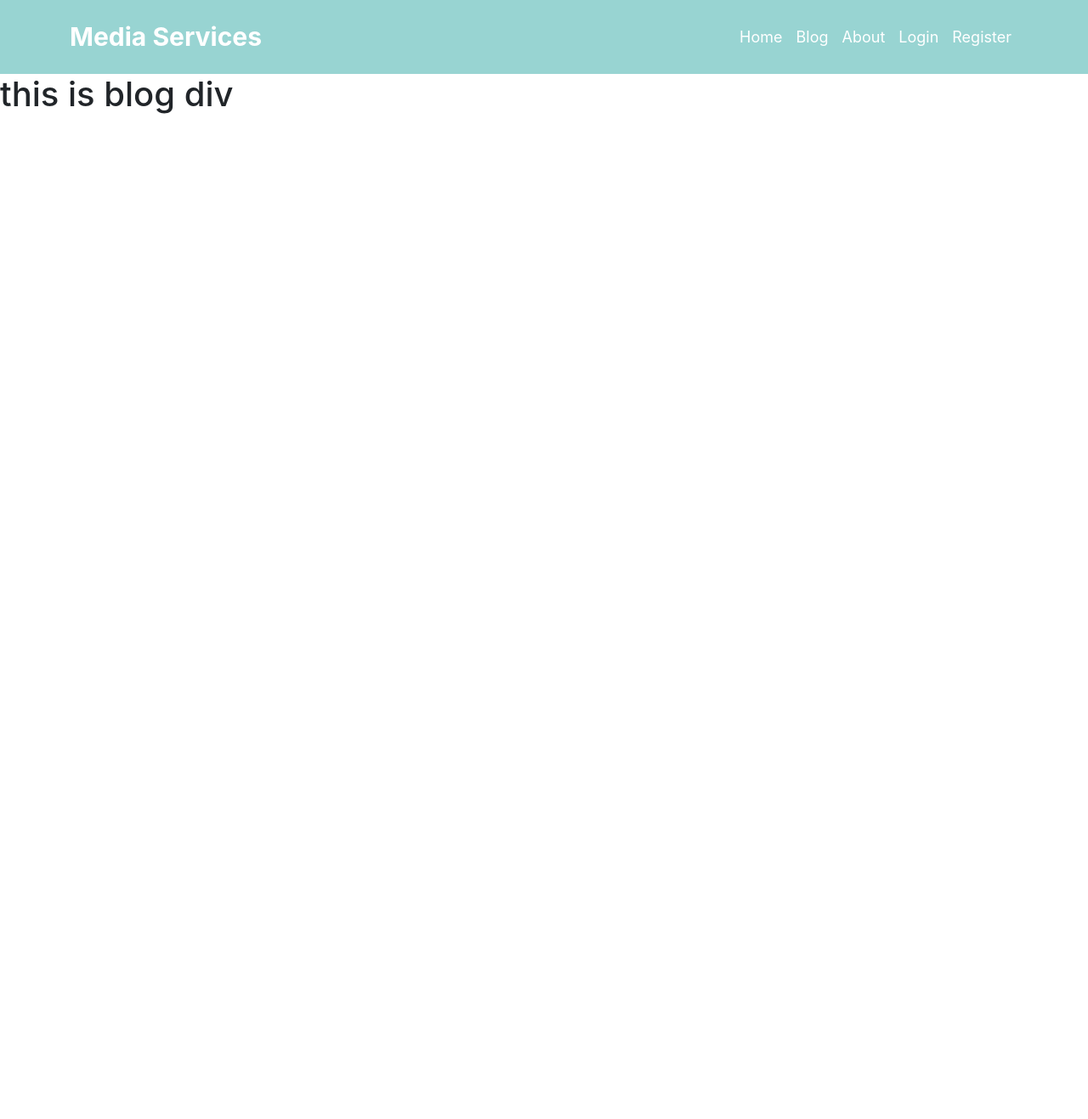
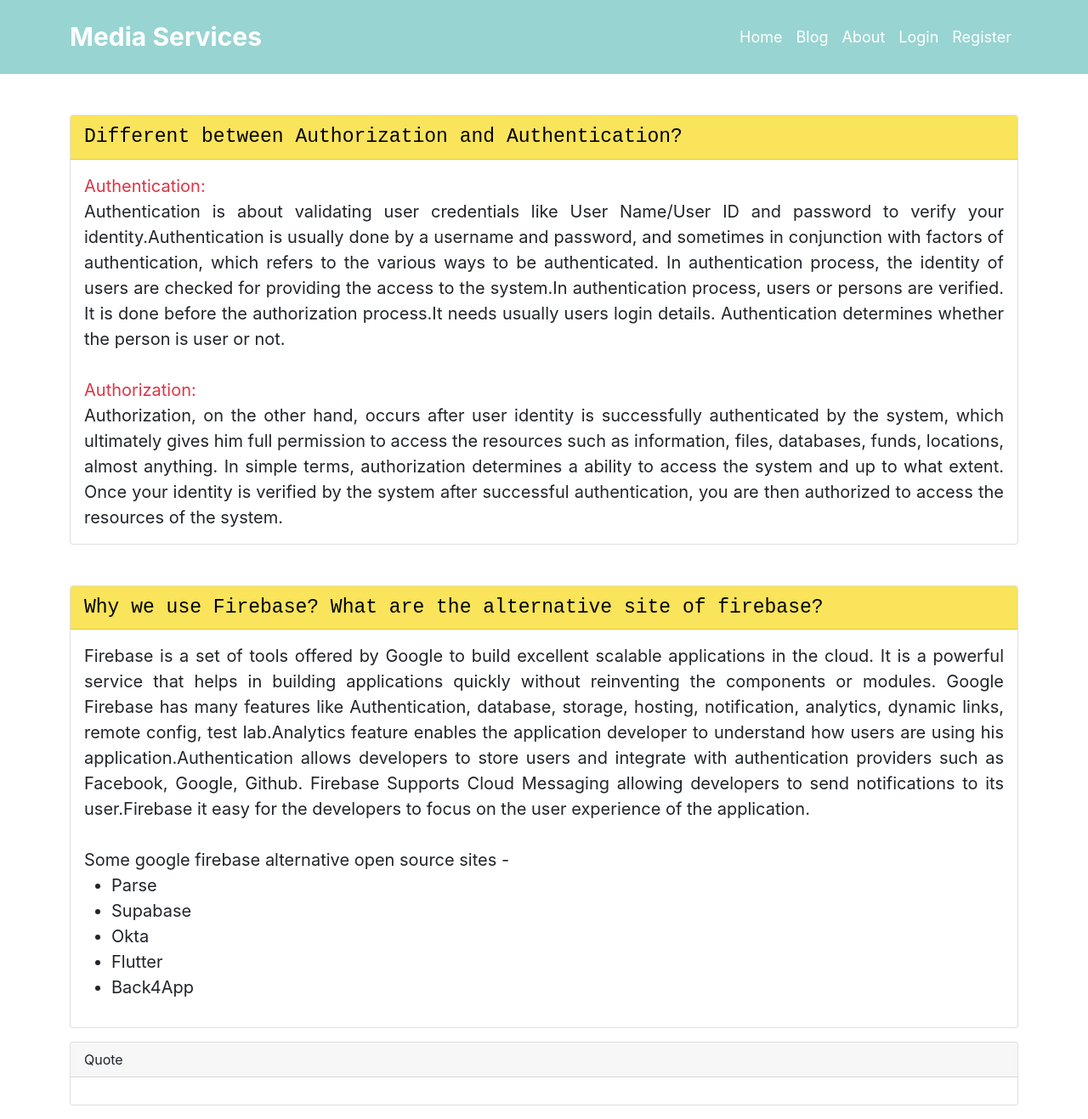
Before and after one commit to Nahid-khandakar/Media-Service, a React (Create React App) app: page /blog in a window 1280 px wide. Shown: the whole page at 85% size. Before the commit the page ends 800 px from the top, so only its background shows below. Built offline with nearby package versions, Linux system fonts and the light colour scheme.

Commit message:
blog section question ans done

```diff
--- a/src/App.js
+++ b/src/App.js
@@ -5,9 +5,8 @@ import Blog from './component/Blog/Blog';
 import Home from './component/Home/Home';
 import Login from './component/Login/Login';
 import Register from './component/Register/Register';
+import Header from './component/Shared/Header/Header';
 
-
-import Header from './component/Shared/Header/Header';
 
 
 function App() {
@@ -25,7 +24,6 @@ function App() {
       </Routes>
 
 
-
     </div>
   );
 }
--- a/src/component/Blog/Blog.css
+++ b/src/component/Blog/Blog.css
@@ -0,0 +1,12 @@
+.blog-header {
+    background-color: #f9e45b;
+    color: black;
+    font-family: monospace;
+    font-size: 23px;
+    font-weight: 500;
+
+}
+
+.blog-body {
+    text-align: justify;
+}
--- a/src/component/Blog/Blog.js
+++ b/src/component/Blog/Blog.js
@@ -1,11 +1,87 @@
 import React from 'react';
+import { Card } from 'react-bootstrap';
 import './Blog.css'
 
 const Blog = () => {
     return (
-        <div>
-            <h1>this is blog div</h1>
-        </div>
+
+        <>
+            {/* question 1 */}
+
+            <div className='container my-5'>
+                <Card>
+                    <Card.Header className='blog-header'>Different between Authorization and Authentication?</Card.Header>
+                    <Card.Body className='blog-body'>
+                        <blockquote className="blockquote mb-0">
+                            <p>
+                                <span className='text-danger'>Authentication:</span>
+                                <br />
+
+                                Authentication is about validating user credentials like User Name/User ID and password to verify your identity.Authentication is usually done by a username and password, and sometimes in conjunction with factors of authentication, which refers to the various ways to be authenticated.
+
+                                In authentication process, the identity of users are checked for providing the access to the system.In authentication process, users or persons are verified.
+                                It is done before the authorization process.It needs usually users login details.
+                                Authentication determines whether the person is user or not.
+                                <br />
+                                <br />
+                                <span className='text-danger'>Authorization:</span>
+                                <br />
+                                Authorization, on the other hand, occurs after user identity is successfully authenticated by the system, which ultimately gives him full permission to access the resources such as information, files, databases, funds, locations, almost anything. In simple terms, authorization determines a ability to access the system and up to what extent. Once your identity is verified by the system after successful authentication, you are then authorized to access the resources of the system.
+
+                            </p>
+                        </blockquote>
+                    </Card.Body>
+                </Card>
+            </div>
+
+            {/* question 2 */}
+
+            <div className='container my-3'>
+                <Card>
+                    <Card.Header className='blog-header'>Why we use Firebase? What are the alternative site of firebase? </Card.Header>
+                    <Card.Body className='blog-body'>
+                        <blockquote className="blockquote mb-0">
+                            <p>
+                                Firebase is a set of tools offered by Google to build excellent scalable applications in the cloud. It is a powerful service that helps in building applications quickly without reinventing the components or modules.
+
+                                Google Firebase has many features like Authentication, database, storage, hosting, notification, analytics, dynamic links, remote config, test lab.Analytics feature enables the application developer to understand how users are using his application.Authentication allows developers to store users and integrate with authentication providers such as  Facebook, Google, Github. Firebase Supports Cloud Messaging allowing developers to send notifications to its user.Firebase it easy for the developers to focus on the user experience of the application.
+
+                                <br />
+                                <br />
+                                Some google firebase alternative open source sites -
+                                <ul>
+                                    <li>Parse</li>
+                                    <li>Supabase</li>
+                                    <li>Okta</li>
+                                    <li>Flutter</li>
+                                    <li>Back4App</li>
+                                </ul>
+                            </p>
+
+                        </blockquote>
+                    </Card.Body>
+                </Card>
+            </div>
+
+            {/* question 3 */}
+
+            <div className='container my-3'>
+                <Card>
+                    <Card.Header>Quote</Card.Header>
+                    <Card.Body>
+                        <blockquote className="blockquote mb-0">
+                            <p>
+
+                            </p>
+
+                        </blockquote>
+                    </Card.Body>
+                </Card>
+            </div>
+        </>
+
+
+
     );
 };
 
--- a/src/component/Home/Home.js
+++ b/src/component/Home/Home.js
@@ -1,6 +1,7 @@
 import React, { useEffect, useState } from 'react';
 import Banner from '../Banner/Banner';
 import Service from '../Service/Service';
+import Footer from '../Shared/Footer/Footer';
 import './Home.css'
 
 const Home = () => {
@@ -34,11 +35,7 @@ const Home = () => {
             </div>
 
 
-
-
-
-
-
+            <Footer></Footer>
 
         </div>
     );
--- a/src/component/Login/Login.js
+++ b/src/component/Login/Login.js
@@ -3,6 +3,7 @@ import { Button, Form } from 'react-bootstrap';
 import { useSignInWithEmailAndPassword } from 'react-firebase-hooks/auth';
 import { Link, useNavigate } from 'react-router-dom';
 import auth from '../../firebase.init';
+import Footer from '../Shared/Footer/Footer';
 import './Login.css'
 
 const Login = () => {
@@ -76,7 +77,9 @@ const Login = () => {
 
 
             {errorElement}
+
         </Form>
+
     );
 };
 
--- a/src/component/Shared/Footer/Footer.css
+++ b/src/component/Shared/Footer/Footer.css
@@ -1,4 +1,4 @@
 footer {
-    position: absolute;
+    position: relative;
     bottom: 0;
 }
--- a/src/component/Shared/Footer/Footer.js
+++ b/src/component/Shared/Footer/Footer.js
@@ -3,7 +3,7 @@ import './Footer.css'
 
 const Footer = () => {
     return (
-        <footer className="bg-dark text-white text-center text-lg-start w-100 mt-2 p-3" >
+        <footer className="bg-dark text-white text-center text-lg-start w-100 mt-2 p-3"  >
 
             <div className="text-center p-3">
                 © 2022 Copyright: Nahid Khandakar
```
